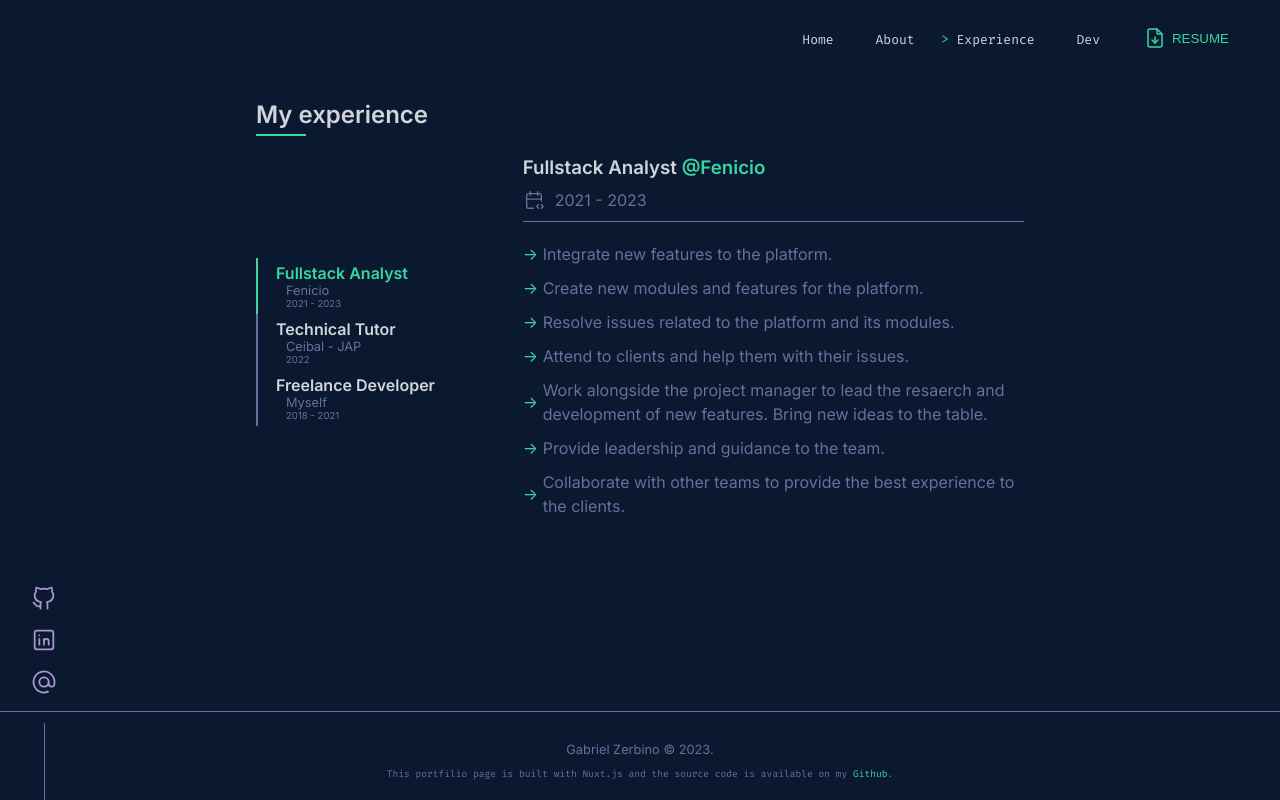
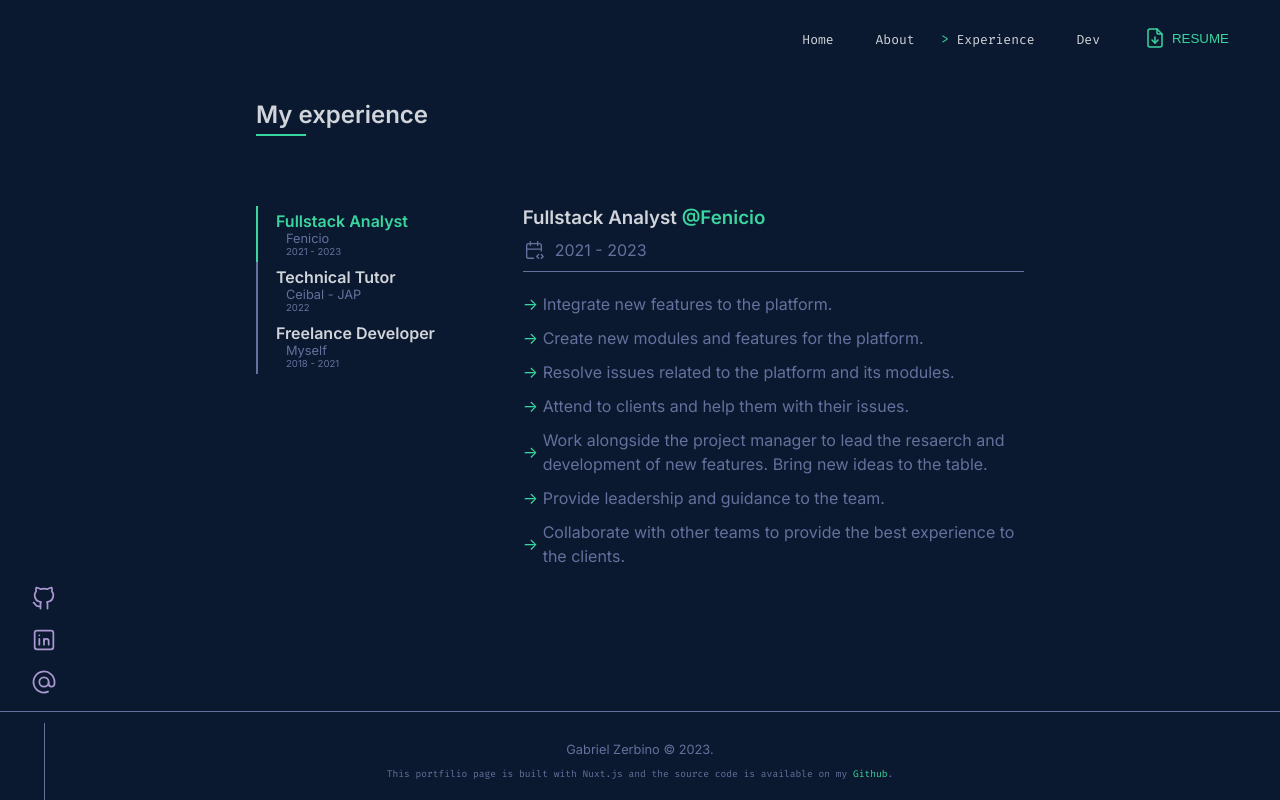
Before and after one commit to gabiito/profile, a Nuxt app: page /experience in a window 1280 px wide. Built offline with nearby package versions, Linux system fonts and the light colour scheme.

Commit message:
Fix visual bug on desktop

```diff
--- a/src/pages/experience.vue
+++ b/src/pages/experience.vue
@@ -135,6 +135,7 @@ function handleClick(index) {
     display: grid;
     grid-template-columns: 1fr 2fr;
     gap: 1rem;
+    margin-top: 50px;
 }
 
 .tabs-titles {
@@ -142,7 +143,6 @@ function handleClick(index) {
     flex-direction: column;
     position: relative;
     height: max-content;
-    align-self: center;
 }
 
 .tabs-titles::before {
```
